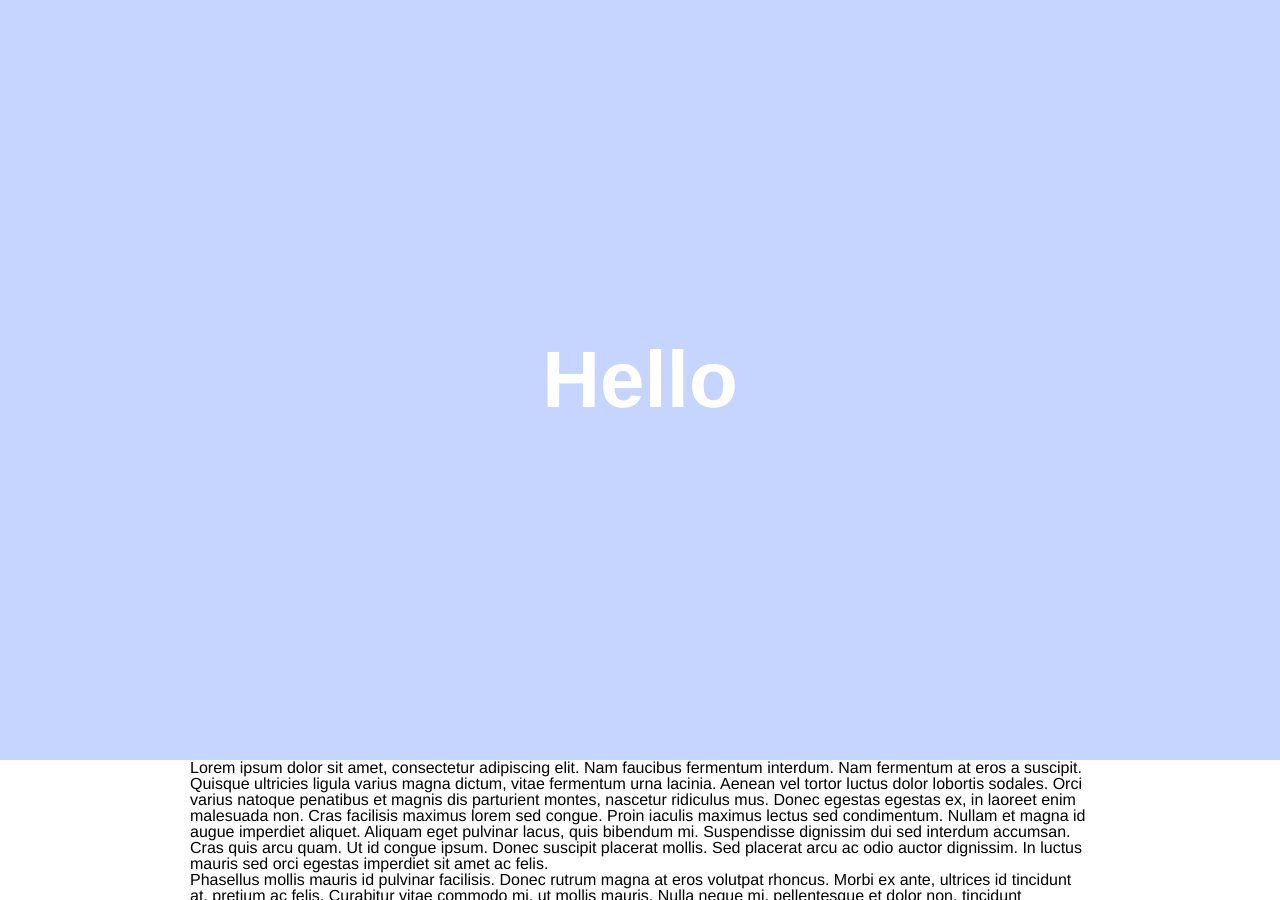
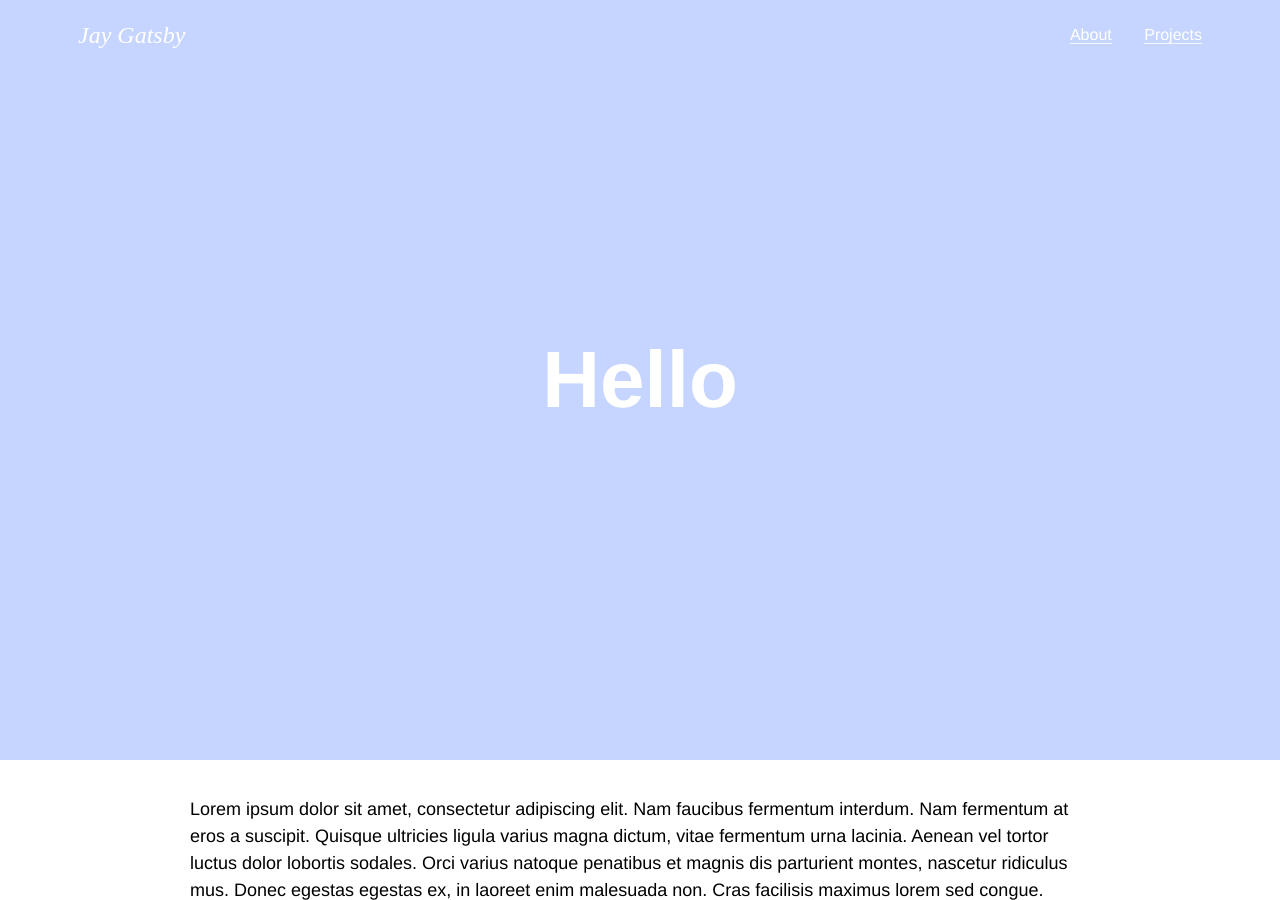
Before and after one commit to jpex/SCENE, a Jekyll site: the page built from _posts/2018-04-19-work-1.md, in a window 1280 px wide and 900 px high. Built offline with Jekyll 4.4.1, drawn with Linux system fonts in a browser that asks for light colours; some web fonts are replaced.

Commit message:
z-index refactor, move into own file

```diff
--- a/__scss/case.scss
+++ b/__scss/case.scss
@@ -1,12 +1,15 @@
 .case-container {
   position: relative;
-  z-index: 65535;
   background: #FFF;
   width: 100%;
 }
 
 .case-wrapper {
+  padding: 2em 0;
   margin: 0 auto;
   max-width: 900px;
   width: 100%;
+  font-size: 1.125em;
+  line-height: 1.5;
+  > p { margin-bottom: 1em; }
 }
--- a/__scss/core.scss
+++ b/__scss/core.scss
@@ -80,7 +80,6 @@
   //position: absolute;
   top: $gutter / 2 * -1;
   left: $gutter / 2 * -1;
-  z-index: 65535;
 }
 
 h1 {
@@ -91,10 +90,10 @@
 
 .page-fixed {
   visibility: visible; transition: none;
-  * { transition: none;  }
+  .works, .work { transition: none;  }
 
 }
-.fixed { position: fixed; top: 0; z-index: 10000; }
+.fixed { position: fixed; top: 0; }
 
 .fix {
   .attachment {
@@ -110,7 +109,6 @@
 .stable {
   .work {
     position: absolute;
-    z-index: 3;
     left: 0;
     right: 0;
     width: 100%;
@@ -120,13 +118,10 @@
 .attachment {
   width: 100%;
   height: 100%;
-  z-index: -10;
   top: 0;
   display: flex;
   align-items: center;
   justify-content: center;
-  .work-2 & { z-index: -9; }
-  .work-3 & { z-index: -8; }
 }
 
 .header {
@@ -161,7 +156,6 @@
 
 .grow {
   position: absolute;
-  z-index: 1;
   top: 0;
 }
 
--- a/__scss/hud.scss
+++ b/__scss/hud.scss
@@ -19,7 +19,6 @@
 .hud-bottom {
   height: $gutter;
   width: 100%;
-  z-index: 2;
   @media #{$m-ld-min} {
     height: $gutter-lg;
   }
--- /dev/null
+++ b/__scss/zindex.scss
@@ -0,0 +1,37 @@
+/*
+    1. The HUD/header goes over the following items:
+       * The 'works' section
+       * The 'main content' section (e.g. 'case-container')
+*/
+.hud-top,
+.hud-bottom {
+  z-index: 4; /* 1 */
+}
+
+.hud-left,
+.hud-right {
+  z-index: 1;
+}
+
+.attachment {
+  z-index: -10;
+  .work-2 & { z-index: -9; }
+  .work-3 & { z-index: -8; }
+}
+
+.grow {
+  z-index: 1;
+}
+
+.fixed {
+  z-index: 2;
+}
+
+.case-container {
+  z-index: 3;
+}
+
+
+.stable {
+  .work { z-index: 3; }
+}
--- a/_layouts/test.html
+++ b/_layouts/test.html
@@ -1,6 +1,17 @@
 {% include head.html %}
     <div id="barba-wrapper">
       <div class="barba-container">
+
+        <div class="hud-top transparent">
+          <header class="header">
+            <div id="logo" class="logo"><a href="/">Jay Gatsby</a></div>
+            <div class="header-links">
+              <a href="#">About</a>
+              <a href="#">Projects</a>
+            </div>
+          </header>
+        </div>
+
         <div id="works" class="works appear fixed">
           <div class="work work-1 no-animation">
             <div class="attachment">
--- a/assets/main.js
+++ b/assets/main.js
@@ -35,23 +35,6 @@
   if (st >= w2top - gutter) { w3.addClass('fix'); }
   else { w3.removeClass('fix'); }
 }
-
-// $('#works > div').on("click", function() {
-//   let   that   = $(this);
-//   const scroll = that.offset().top + gutter;
-//   const time   = Math.abs($(window).scrollTop() - scroll) + 300;
-//   scrollControl = false;
-//
-//   $(this).removeClass('fix');
-//   $('html, body').animate({
-//     scrollTop: that.offset().top - gutter
-//   }, time).promise().done(function() {
-//     $('#works > .work').addClass('hide');
-//     that.removeClass('hide').addClass('grow');
-//     $('#works').addClass('appear');
-//     $('.hud-top').addClass('transparent');
-//   });
-// });
 
 function test(element) {
   console.log("test ele");
@@ -94,10 +77,11 @@
 
         var _this = this;
         nc.addClass('page-fixed');
+        nc.css('visibility','visible');
         nc.find('.hide').removeClass('hide');
-        nc.fadeIn(20000).promise().done(() => {
-          nc.css('visibility','visible');
-          $(_this.oldContainer).fadeOut(1000, function(){
+        nc.fadeIn(0).promise().done(() => {
+
+          $(_this.oldContainer).fadeOut(0, function(){
             nc.removeClass('page-fixed');
             _this.done();
           })
--- a/assets/main.scss
+++ b/assets/main.scss
@@ -7,3 +7,4 @@
 @import 'core';
 @import 'hud';
 @import 'case';
+@import 'zindex';
```
